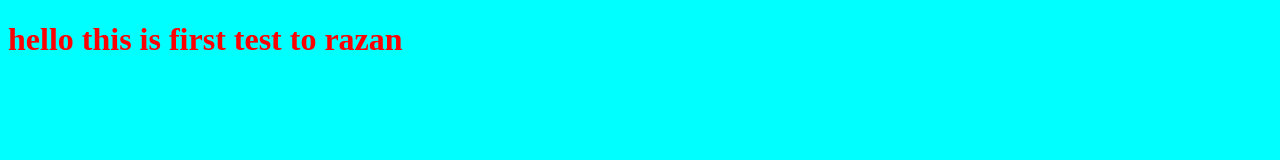
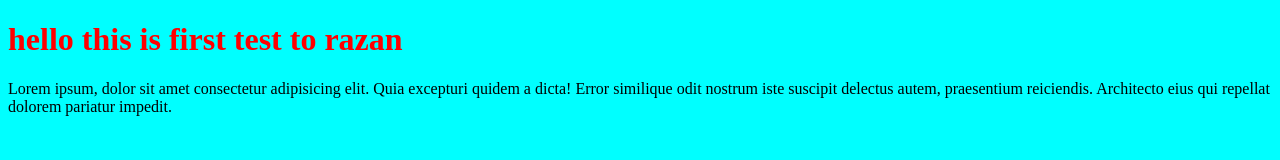
Before and after one commit to RazanM2003/projectG, a plain HTML site: page index.html in a window 1280 px wide. Drawn offline with Linux system fonts and the light colour scheme.

Commit message:
add paragra

```diff
--- a/index.html
+++ b/index.html
@@ -8,7 +8,7 @@
 </head>
 <body>
    <h1>hello this is first test to razan</h1>
-
+    <p>Lorem ipsum, dolor sit amet consectetur adipisicing elit. Quia excepturi quidem a dicta! Error similique odit nostrum iste suscipit delectus autem, praesentium reiciendis. Architecto eius qui repellat dolorem pariatur impedit.</p>
 
 
     <script src="app.js"></script>
```
